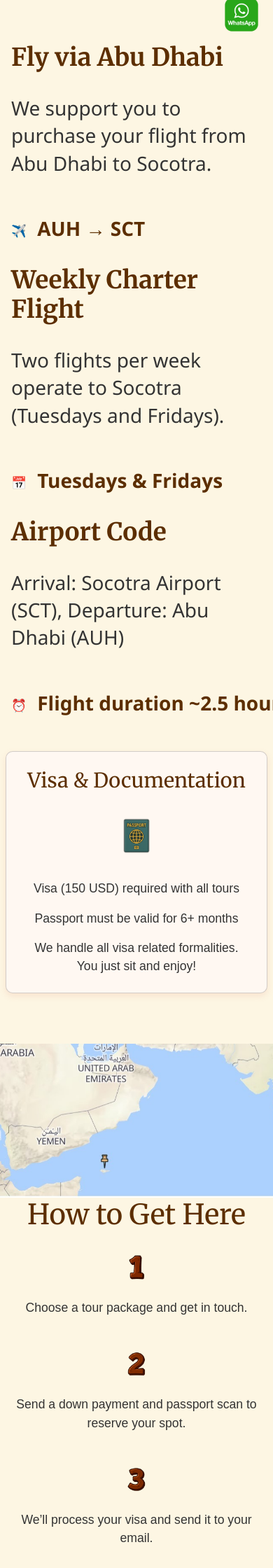
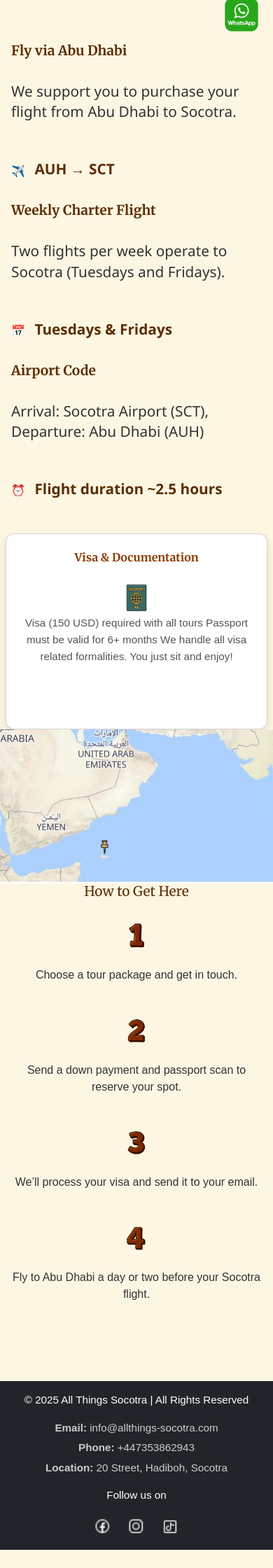
Before and after one commit to AndreiM13/Tour, a Flask app: page /getting in a window 390 px wide; the page is wider, and only the part inside the window is pictured. Shown: the part 778-3018 px from the top of that part at 70% size. After the commit the page ends 2992 px from the top of that part, so only its background shows below. Run offline with Flask 3, Linux system fonts and the light colour scheme.

Commit message:
Deleted Tour and updated styles and templates

```diff
--- a/app/static/css/getting.css
+++ b/app/static/css/getting.css
@@ -37,12 +37,12 @@
 }
 
 .getting-banner-text-overlay h1 {
-  font-size: 48px;
+  font-size: 45px;
   margin-bottom: 14px;
 }
 
 .getting-banner-text-overlay p {
-  font-size: 32px;
+  font-size: 30px;
   margin: 0;
   line-height: 1.2;
 }
@@ -53,29 +53,34 @@
 /* ROUTE BANNER (full width) */
 .route-banner {
   width: 100%;
+  margin: 0;
+  padding: 0;
+  line-height: 0;
 }
 
+/* Route banner image */
 .route-banner__img {
+  display: block;
+  width: 100%;
+  height: 680px;
+  object-fit: cover;
   margin: 0;
-  width: 100%;
-  height: 700px;   /* large on desktop */
-  object-fit: cover;
-  display: block;
+  padding: 0;
 }
 
-/* Responsive adjustments for route banner on mobile */
+/* Responsive: mobile */
 @media (max-width: 768px) {
   .route-banner__img {
-    height: 300px;    /* smaller height for mobile */
+    height: 300px;
   }
 }
 
-/* Optional: even smaller on very small devices */
 @media (max-width: 480px) {
   .route-banner__img {
     height: 220px;
   }
 }
+
 
 /* ====================================================
    "GETTING" TABLE STYLES
@@ -83,7 +88,7 @@
 .getting-table {
   width: 100%;
   max-width: 1000px;
-  margin: 1rem 7rem 3rem 16.5rem;  /* left margin moved more right */
+  margin: 0rem 7rem 3rem 22rem;  /* left margin moved more right */
   display: flex;
   flex-direction: column;
   gap: 2rem;
@@ -117,7 +122,7 @@
   border: none;
   box-sizing: border-box;
   vertical-align: top;
-  font-size: 1.75rem;
+  font-size: 1.3rem;
 }
 
 /* Headings */
@@ -126,7 +131,7 @@
   color: #5c2e00;
   font-weight: bold;
   margin: 0 0 0.5rem;
-  font-size: 2.2rem;
+  font-size: 1.2rem;
 }
 
 /* Tighten title bottom margin */
@@ -142,7 +147,7 @@
 }
 
 .getting-table .emoji {
-  font-size: 2rem;
+  font-size: 1rem;
   margin-right: 0.5rem;
   vertical-align: middle;
   font-weight: normal;
@@ -185,130 +190,158 @@
 }
 
 /* ====================================================
-   VISA / TIPS CARDS
+   VISA / TRAVEL TIPS CARDS (Updated for desktop and mobile)
    ==================================================== */
+
+
 .getting-main__visa-travel-tips-wrapper {
-  max-width: 950px;
-  margin: 0 auto 3rem auto;
   display: flex;
-  flex-wrap: nowrap;      /* Keep cards on one line */
-  gap: 2rem;
-  padding: 0 1rem;
-  justify-content: center;
-  box-sizing: border-box;
+  flex-wrap: nowrap;
+  justify-content: center;        /* center cards horizontally */
+  align-items: stretch;
+  overflow-x: hidden;
+  gap: 20px;
+  padding: 60px 20px;             /* increased top & bottom padding */
+  /* box-sizing: border-box; */
+  /* background-color: #fff8f0;      main div bg color */
+  scroll-behavior: smooth;
+  min-height: 460px;              /* increased height to avoid scroll */
+  /* optionally add max-width and margin auto to center container on page */
+  max-width: 100%;
+  margin: 0 auto;
 }
 
-/* Visa card wider on desktop */
+/* Cards styling */
+.card,
+.travel-card,
 .getting-main__visa {
-  flex: 0 0 400px;    /* fixed width so cards don't shrink */
-  background-color: #fff8f2;
-  padding: 2rem;
-  border-radius: 10px;
-  box-shadow: 0 4px 10px rgba(224, 122, 95, 0.15);
-  font-size: 1.6rem;
-  color: #333;
+  flex: 0 0 auto;
+  width: 260px;
+  height: auto;
+  min-height: 340px;              /* slightly taller cards */
+  padding: 20px;
+  border-radius: 12px;
+  box-shadow: 0 4px 12px rgba(0,0,0,0.1);
+  font-size: 0.95rem;
+  /* color: #555; */
   text-align: center;
   display: flex;
   flex-direction: column;
   align-items: center;
+  justify-content: flex-start;
+  box-sizing: border-box;
+  transition: transform 0.3s ease;
+  cursor: default;
+  overflow-wrap: break-word;
 }
 
-/* Container for visa paragraphs as flex row */
-.getting-main__visa-p-wrapper {
-  display: flex;
-  gap: 1.5rem;
-  justify-content: center;
-  flex-wrap: wrap;         /* Allow paragraphs to wrap inside */
-  width: 100%;
-  max-width: 380px;
-  overflow-x: visible;     /* No horizontal scroll */
-}
-
-.getting-main__visa-p-wrapper p {
-  text-align: left;
-  margin: 0;
-  flex-shrink: 1;          /* allow shrinking */
-  white-space: normal;     /* allow line breaks */
-  word-break: break-word;  /* break long words */
-  flex-basis: 100%;        /* stack paragraphs vertically */
-}
-
-/* Travel cards unchanged */
-.travel-card {
-  flex: 0 0 280px;
-  background-color: #fff8f2;
-  padding: 2rem;
-  border-radius: 10px;
-  box-shadow: 0 4px 10px rgba(224, 122, 95, 0.15);
-  font-size: 1.6rem;
-  color: #333;
-  text-align: center;
-  display: flex;
-  flex-direction: column;
-  align-items: center;
-}
-
-/* Container for the two travel cards */
-.getting-main__travel-tips {
-  display: flex;
-  gap: 2rem;
-  flex-wrap: nowrap;
-  flex: 0 0 auto;
-  justify-content: center;
+/* Hover effect */
+.card:hover,
+.travel-card:hover,
+.getting-main__visa:hover {
+  transform: translateY(-5px);
 }
 
 /* Headings */
-.getting-main__visa h4,
-.travel-card h4 {
-  color: #5c2e00;
-  font-size: 1.8rem;
-  margin-bottom: 1rem;
+.card h4,
+.travel-card h4,
+.getting-main__visa h4 {
+  font-size: 1.2rem;
+  font-weight: bold;
+  color: #8C3B00;
+  margin-bottom: 15px;            /* space below title for image */
+  font-family: 'Merriweather', Georgia, serif;
 }
 
-/* Smaller card images */
+/* Image below title */
 .travel-card__img {
-  width: 60px;
-  height: auto;
-  border-radius: 8px;
-  margin: 1rem auto;
-  display: block;
+  width: 64px;
+  height: 64px;
+  margin: 0;                      /* remove bottom margin */
+  object-fit: contain;
+  order: 2;                      /* place image after title */
+  margin-top: 10px;              /* spacing between title and image */
 }
 
-/* Responsive tweaks for smaller screens */
-@media (max-width: 768px) {
+/* Paragraph container unified for all cards */
+.getting-main__visa-p-wrapper,
+.travel-card-p-wrapper {
+  flex-grow: 1;
+  display: flex;
+  flex-direction: column;
+  gap: 0.6rem;
+  align-items: center;
+  text-align: center;
+  font-size: 0.95rem;
+  /* color: #555; */
+  line-height: 1.6;
+  overflow: visible;
+  max-height: none;
+  order: 3;                      /* make sure paragraphs come after image */
+}
+
+/* Paragraph text */
+.travel-card p,
+.getting-main__visa-p-wrapper p,
+.travel-card-p-wrapper p {
+  font-size: 0.95rem;
+  color: #555;
+  line-height: 1.6;
+  margin-bottom: 0.5rem;
+  text-align: center;
+  overflow-wrap: break-word;
+  word-wrap: break-word;
+  white-space: normal;
+}
+
+/* Hide scrollbar in WebKit browsers */
+.getting-main__visa-travel-tips-wrapper::-webkit-scrollbar {
+  display: none;
+}
+
+/* Responsive adjustment: Keep horizontal scroll on smaller screens */
+@media (max-width: 1100px) {
   .getting-main__visa-travel-tips-wrapper {
-    flex-wrap: wrap;   /* allow wrapping on small screens */
-    padding: 0 0.5rem;
+    padding: 40px 10px;
+    min-height: 300px;
+    justify-content: flex-start;   /* align left on smaller screens */
   }
 
-  .getting-main__visa,
-  .travel-card {
-    flex: 1 1 100%;
-    max-width: 100%;
-    padding: 1.5rem;
-    font-size: 1.2rem;
-  }
-
-  .getting-main__visa-p-wrapper {
-    max-width: 100%;
-    overflow-x: visible;
-    flex-wrap: wrap;
-    gap: 1rem;
-  }
-
-  .getting-main__visa-p-wrapper p {
-    white-space: normal;
-    flex-shrink: 1;
-    flex-basis: auto;
-  }
-
-  .getting-main__travel-tips {
-    flex-direction: column;
-    gap: 1rem;
+  .card,
+  .travel-card,
+  .getting-main__visa {
+    width: 260px;
+    min-height: 300px;
   }
 }
 
+/* Smaller screens */
+@media (max-width: 600px) {
+  .getting-main__visa-travel-tips-wrapper {
+    padding: 30px 10px;
+    min-height: 280px;
+    justify-content: flex-start;   /* align left on small screens */
+  }
 
+  .card,
+  .travel-card,
+  .getting-main__visa {
+    width: 220px;
+    min-height: 280px;
+  }
+
+  .travel-card__img {
+    width: 48px;
+    height: 48px;
+    margin-top: 8px;
+  }
+
+  .card h4,
+  .travel-card h4,
+  .getting-main__visa h4 {
+    font-size: 1rem;
+  }
+}
 
 
 /* ====================================================
@@ -321,7 +354,7 @@
 }
 
 .getting-howto h2 {
-  font-size: 2.5rem;
+  font-size: 1.2rem;
   color: #5c2e00;
   text-align: center;
   margin-bottom: 2rem;
@@ -336,7 +369,7 @@
   display: flex;
   align-items: center;
   margin-bottom: 2rem;
-  font-size: 1.6rem;
+  font-size: 1rem;
 }
 
 .getting-howto__icon {
@@ -352,7 +385,7 @@
 @media (max-width: 768px) {
   /* Table */
   .getting-table {
-    font-size: 1.1rem;  /* decreased from 1.5rem */
+    font-size: 1rem;  /* decreased from 1.5rem */
     margin: 1rem 0 2rem 0;
     border-radius: 8px;
     width: 100%;
@@ -367,7 +400,7 @@
   }
 
   .getting-table .emoji {
-    font-size: 1.1rem;  /* decreased from 1.5rem */
+    font-size: 1rem;  /* decreased from 1.5rem */
   }
 
   /* Icon & spacer hidden or reset */
@@ -377,7 +410,7 @@
     text-align: left;
     margin-top: 0.5rem;
     flex: none;
-    font-size: 1.1rem;  /* ensure icon text matches */
+    font-size: 1rem;  /* ensure icon text matches */
   }
 
   .cell-fly-calls,
@@ -404,7 +437,7 @@
   .travel-card {
     width: 100%;
     padding: 1.5rem;
-    font-size: 1.1rem;  /* decreased from 1.6rem */
+    font-size: 1rem;  /* decreased from 1.6rem */
   }
 
   .getting-main__travel-tips {
@@ -429,7 +462,7 @@
     flex-direction: column;
     text-align: center;
     gap: 0.5rem;
-    font-size: 1.1rem;  /* decreased from 1.6rem */
+    font-size: 1rem;  /* decreased from 1.6rem */
   }
 
   .getting-howto__icon {
--- a/app/templates/getting.html
+++ b/app/templates/getting.html
@@ -53,41 +53,46 @@
 
   </table>
 
-
-
+    </div>
  <!-- Visa & Travel Tips Cards -->
 <div class="getting-main__visa-travel-tips-wrapper">
+  <!-- Visa & Documentation Card -->
   <div class="getting-main__visa card">
     <h4>Visa & Documentation</h4>
+    <img src="{{ url_for('static', filename='images/pasport-removebg-preview.png') }}" alt="Passport" class="travel-card__img" />
     <div class="getting-main__visa-p-wrapper">
-              <img src="{{ url_for('static', filename='images/pasport-removebg-preview.png') }}" alt="Passport" class="travel-card__img" />
-              <p>Visa (150 USD) required with all tours</p>
-              <p>Passport must be valid for 6+ months</p>
-              <p>We handle all visa related formalities. You just sit and enjoy!</p>
+      <p>Visa (150 USD) required with all tours
+      Passport must be valid for 6+ months
+      We handle all visa related formalities. You just sit and enjoy!</p>
     </div>
   </div>
 
-
-
-
-        <div class="getting-main__travel-tips">
-          <div class="travel-card">
+  <!-- Pack light but smart Card -->
+  <div class="travel-card card">
     <h4>Pack light but smart</h4>
     <img src="{{ url_for('static', filename='images/backpack_1.png') }}" alt="Backpack" class="travel-card__img" />
-            <p>Desert sun, ocean spray,<br>mountain chill—we’ll send a list.</p>
+    <div class="travel-card-p-wrapper">
+      <p>Be sure to pack sunscreen, as it's not available on the island.
+      Bring comfortable, breathable clothing, a sun hat for protection, and a headlamp for evenings.
+      Most importantly, come with a good mood and a sense of adventure.</p>
+    </div>
   </div>
 
-          <div class="travel-card">
-            <h4>Local SIM </h4>
+  <!-- Local SIM Card -->
+  <div class="travel-card card">
+    <h4>Local SIM</h4>
     <img src="{{ url_for('static', filename='images/sim-removebg-preview.png') }}" alt="SIM and Cash" class="travel-card__img" />
+    <div class="travel-card-p-wrapper">
       <p>No roaming will work here. Etisalat sim card works in some places in Socotra (purchased from Abu Dhabi).</p>
     </div>
+  </div>
 
-                    <div class="travel-card">
+  <!-- Cash Card -->
+  <div class="travel-card card">
     <h4>Cash</h4>
-            <img src="{{ url_for('static', filename='images/money.png') }}" alt="SIM and Cash" class="travel-card__img" />
-            <p>Cash is king on the island. Please ensure you only bring new USD notes with you</p>
-          </div>
+    <img src="{{ url_for('static', filename='images/money.png') }}" alt="Cash" class="travel-card__img" />
+    <div class="travel-card-p-wrapper">
+      <p>Cash is king on the island. Please ensure you only bring new USD notes with you.</p>
     </div>
   </div>
 </div>
@@ -96,7 +101,6 @@
 <div class="route-banner">
   <img src="{{ url_for('static', filename='images/newewst_map.jpeg') }}" alt="Way to Socotra" class="route-banner__img" />
 </div>
-
 <!-- HOW TO GET HERE STEPS -->
 <div class="getting-howto">
   <h2>How to Get Here</h2>
--- a/app/templates/home.html
+++ b/app/templates/home.html
@@ -70,8 +70,6 @@
         <div class="tour-square-card">
             <h5>Beach Lover</h5>
             <p>For those seeking the calm and tranquility of pristine beaches and magical lagoons.</p>
-
-
          <a href="{{ url_for('beach_lover') }}" class="tour-card-btn"">Learn More</a>
 
         </div>
```
Also changed, not shown: add_tour.py (+47 -5 lines). Lines whose indentation alone changed are shown as unchanged.
